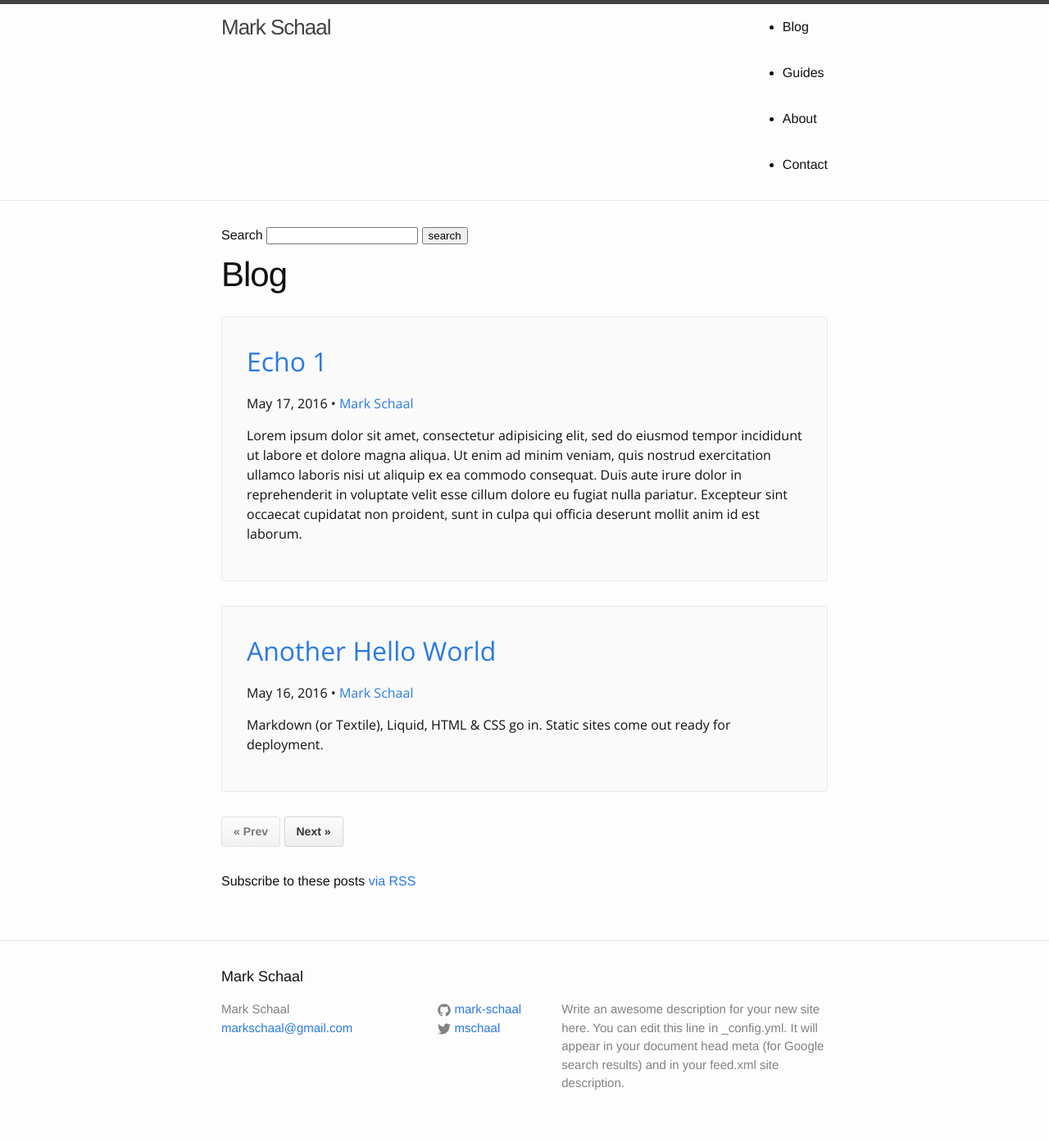
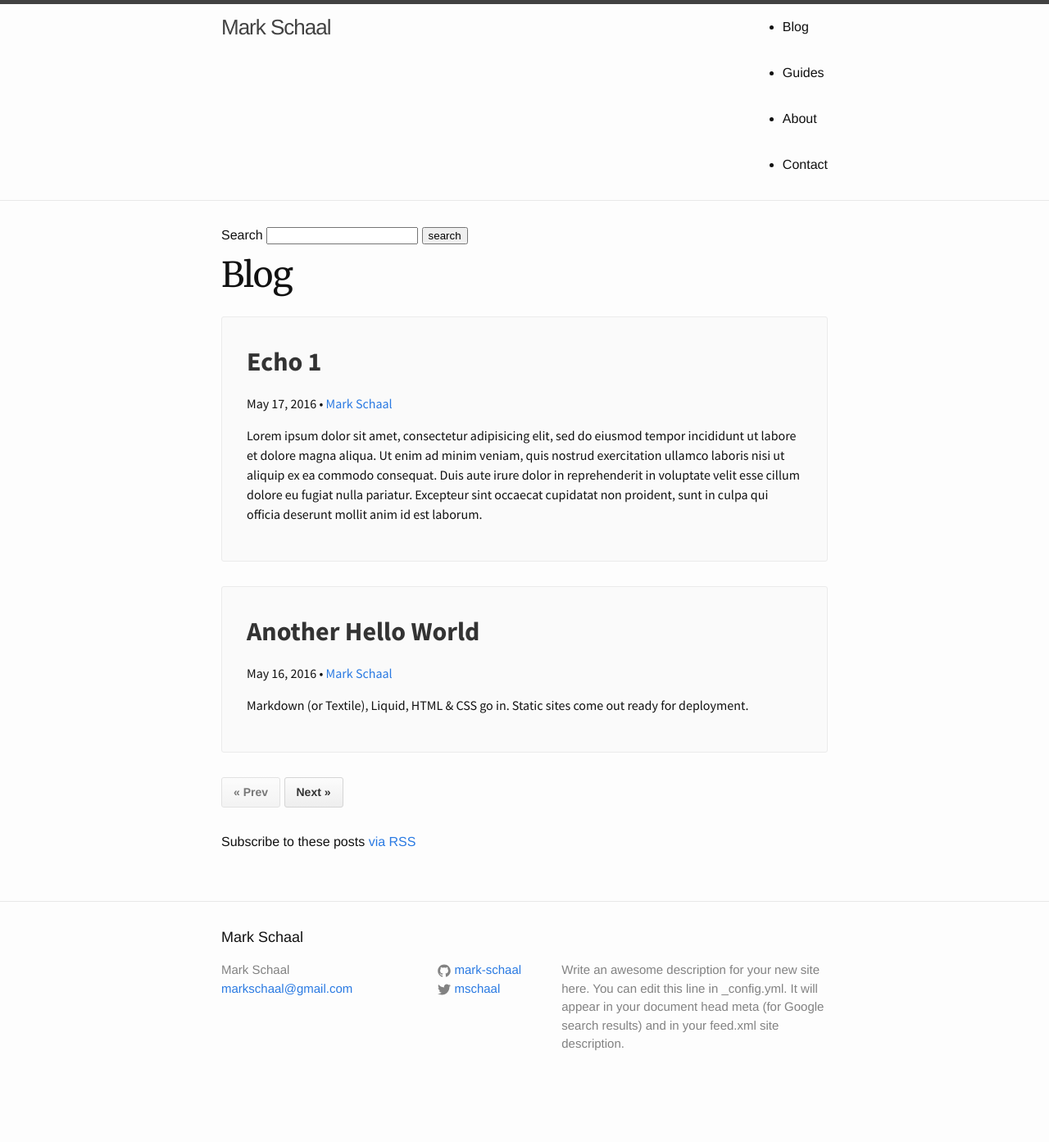
Before and after one commit to mark-schaal/mark-schaal.github.io, a Jekyll site: the page built from blog/index.html, in a window 1280 px wide. Shown: the whole page at 82% size. Built offline with Jekyll 4.4.1, drawn with Linux system fonts in a browser that asks for light colours; nearby versions of some CDN libraries; the list of posts is cut into pages by our own code; after the commit the page ends 1345 px from its top, so only the background shows below that.

Commit message:
Minor updates to blog preview list.

```diff
--- a/_includes/head.html
+++ b/_includes/head.html
@@ -11,7 +11,7 @@
     <link rel="alternate" type="application/rss+xml" title="{{ site.title }}" href="{{ "/feed.xml" | prepend: site.baseurl | prepend: site.url }}">
 
     <!-- Google Font Libraries -->
-    <link href='https://fonts.googleapis.com/css?family=Open+Sans:400,700' rel='stylesheet' type='text/css'>
+    <link href='https://fonts.googleapis.com/css?family=Merriweather:700,400|Source+Sans+Pro:400,300,700' rel='stylesheet' type='text/css'>
 
     <!-- jQuery Library -->
     <script src="https://ajax.googleapis.com/ajax/libs/jquery/1.11.3/jquery.min.js"></script>
--- a/_sass/_layout.scss
+++ b/_sass/_layout.scss
@@ -201,6 +201,7 @@
  */
 .post-header {
     margin-bottom: $spacing-unit;
+    font-family: 'Merriweather', sans-serif;
 }
 
 .post-social-sharing{
@@ -251,10 +252,14 @@
  .post--preview{
     padding: $spacing-unit;
     margin-bottom: $spacing-unit;
-    font-family: 'Open Sans', sans-serif;
+    font-family: 'Source Sans Pro', sans-serif;
     background-color: #fafafa;
     border: 1px solid #ebebeb;
     border-radius: 3px;
+    .post__title a{
+        font-weight: bold;
+        color: #333;
+    }
  }
 
 /**
```
